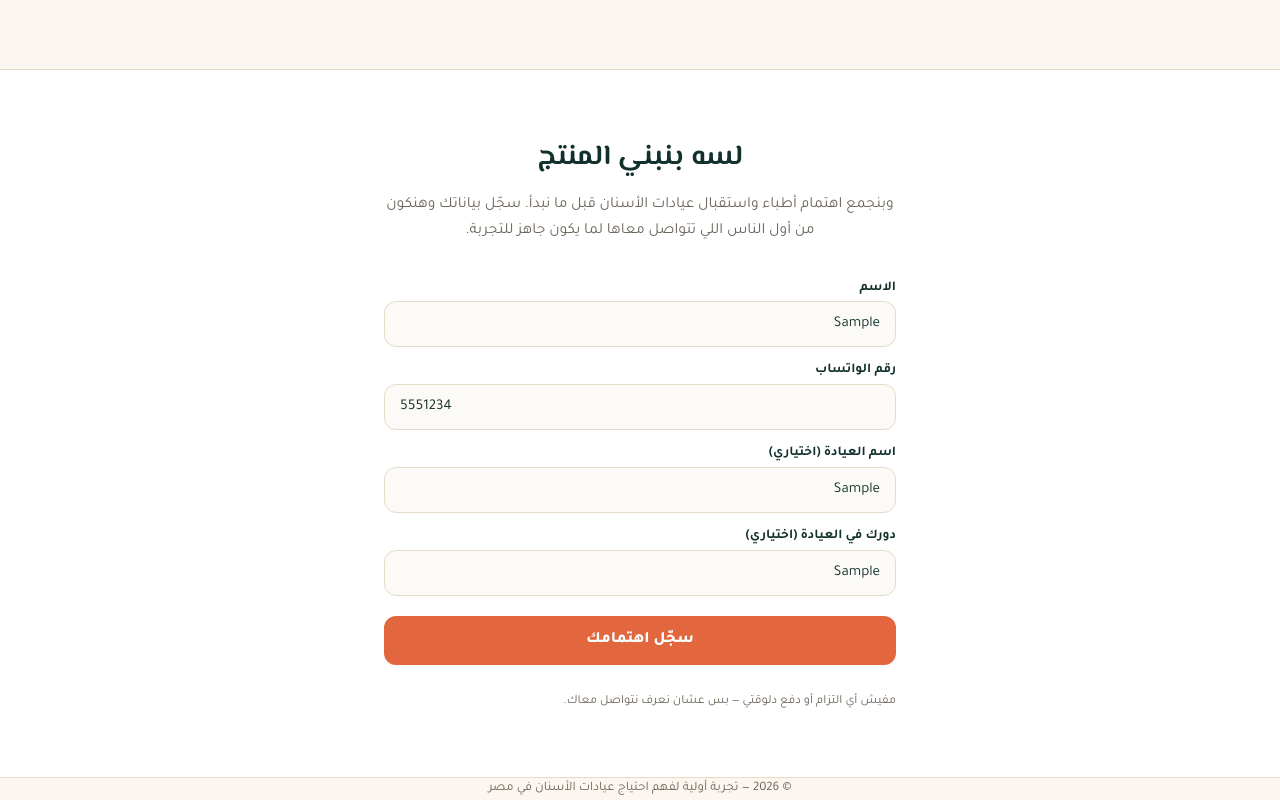
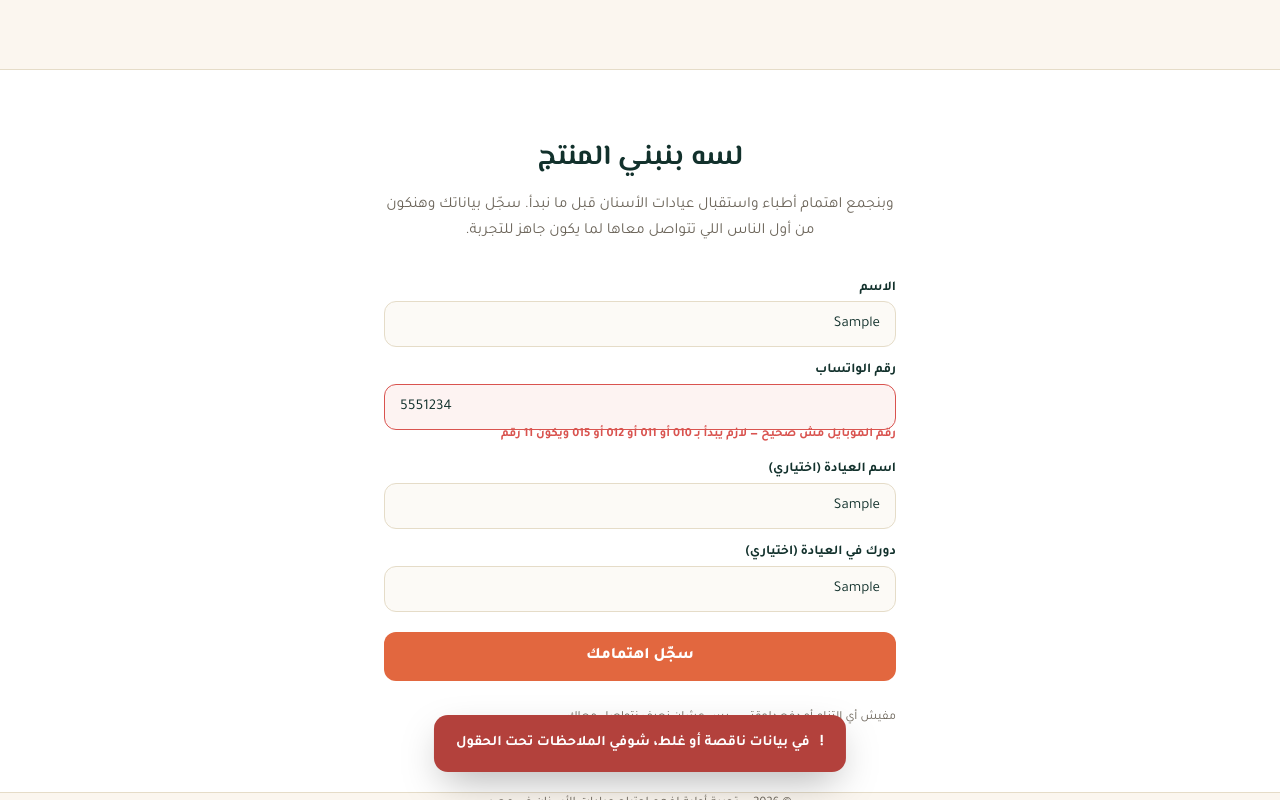
Before and after one commit to Hanan525-eng/dental-landing, a plain HTML site: page index.html in a window 1280 px wide. Both pictures are taken after typing "Sample", "5551234", "Sample", "Sample" into the empty fields and a click on the button "سجّل اهتمامك". Shown: the part 1264-2064 px from the top of the page. Drawn offline with Linux system fonts and the light colour scheme; no server answers.

Commit message:
update index html and lead.js

```diff
--- a/index.html
+++ b/index.html
@@ -382,6 +382,23 @@
       background: #fff;
     }
 
+    input.invalid {
+      border-color: #D9534F;
+      background: #FDF3F2;
+    }
+
+    .field-error {
+      display: none;
+      color: #D9534F;
+      font-size: 12.5px;
+      font-weight: 600;
+      margin-top: -6px;
+    }
+
+    .field-error.show {
+      display: block;
+    }
+
     .submit-btn {
       margin-top: 8px;
       background: var(--coral);
@@ -518,6 +535,45 @@
       margin-top: 16px;
     }
 
+    /* TOAST */
+    .toast {
+      position: fixed;
+      bottom: 28px;
+      left: 50%;
+      transform: translateX(-50%) translateY(20px);
+      background: var(--ink);
+      color: #fff;
+      padding: 15px 22px;
+      border-radius: 14px;
+      font-family: 'Tajawal', sans-serif;
+      font-size: 14.5px;
+      font-weight: 700;
+      display: flex;
+      align-items: center;
+      gap: 10px;
+      box-shadow: 0 15px 40px -10px rgba(0, 0, 0, .35);
+      opacity: 0;
+      pointer-events: none;
+      transition: opacity .25s ease, transform .25s ease;
+      z-index: 999;
+      max-width: 90vw;
+      text-align: center;
+    }
+
+    .toast.show {
+      opacity: 1;
+      transform: translateX(-50%) translateY(0);
+    }
+
+    .toast.error {
+      background: #B3413C;
+    }
+
+    .toast-icon {
+      font-size: 16px;
+      flex-shrink: 0;
+    }
+
     footer {
       padding: 36px 0;
       text-align: center;
@@ -647,14 +703,17 @@
       <p>وبنجمع اهتمام أطباء واستقبال عيادات الأسنان قبل ما نبدأ. سجّل بياناتك وهنكون من أول الناس اللي تتواصل معاها لما
         يكون جاهز للتجربة.</p>
 
-      <form id="leadForm">
+      <form id="leadForm" novalidate>
         <div>
           <label for="name">الاسم</label>
           <input type="text" id="name" required placeholder="اسمك بالكامل">
+          <div class="field-error" id="nameError">من فضلك اكتبي اسم مكوّن من حرفين على الأقل</div>
         </div>
         <div>
           <label for="phone">رقم الواتساب</label>
           <input type="tel" id="phone" required placeholder="01xxxxxxxxx">
+          <div class="field-error" id="phoneError">رقم الموبايل مش صحيح — لازم يبدأ بـ 010 أو 011 أو 012 أو 015 ويكون 11
+            رقم</div>
         </div>
         <div>
           <label for="clinic">اسم العيادة (اختياري)</label>
@@ -717,20 +776,101 @@
 
   <footer class="wrap">© 2026 — تجربة أولية لفهم احتياج عيادات الأسنان في مصر</footer>
 
+  <div class="toast" id="toast"><span class="toast-icon" id="toastIcon">✓</span><span id="toastMsg"></span></div>
+
   <script>
     const form = document.getElementById('leadForm');
     const successMsg = document.getElementById('successMsg');
+    const nameInput = document.getElementById('name');
+    const phoneInput = document.getElementById('phone');
+    const nameError = document.getElementById('nameError');
+    const phoneError = document.getElementById('phoneError');
+
+    // ---- Toast ----
+    let toastTimer = null;
+    function showToast(message, type = 'success') {
+      const toast = document.getElementById('toast');
+      const icon = document.getElementById('toastIcon');
+      document.getElementById('toastMsg').textContent = message;
+      icon.textContent = type === 'success' ? '✓' : '!';
+      toast.classList.toggle('error', type !== 'success');
+      toast.classList.add('show');
+      clearTimeout(toastTimer);
+      toastTimer = setTimeout(() => toast.classList.remove('show'), 3500);
+    }
+
+    // ---- Validation ----
+    function isValidEgyptPhone(raw) {
+      const cleaned = raw.replace(/[\s-]/g, '');
+      return /^(\+20|0020|20)?01[0125][0-9]{8}$/.test(cleaned);
+    }
+
+    function validateForm() {
+      let valid = true;
+
+      const name = nameInput.value.trim();
+      if (name.length < 2) {
+        nameInput.classList.add('invalid');
+        nameError.classList.add('show');
+        valid = false;
+      } else {
+        nameInput.classList.remove('invalid');
+        nameError.classList.remove('show');
+      }
+
+      const phone = phoneInput.value.trim();
+      if (!isValidEgyptPhone(phone)) {
+        phoneInput.classList.add('invalid');
+        phoneError.classList.add('show');
+        valid = false;
+      } else {
+        phoneInput.classList.remove('invalid');
+        phoneError.classList.remove('show');
+      }
+
+      return valid;
+    }
+
+    // إخفاء رسالة الخطأ أول ما المستخدم يبدأ يعدّل
+    nameInput.addEventListener('input', () => {
+      if (nameInput.value.trim().length >= 2) {
+        nameInput.classList.remove('invalid');
+        nameError.classList.remove('show');
+      }
+    });
+    phoneInput.addEventListener('input', () => {
+      if (isValidEgyptPhone(phoneInput.value.trim())) {
+        phoneInput.classList.remove('invalid');
+        phoneError.classList.remove('show');
+      }
+    });
+
+    function resetToForm() {
+      form.reset();
+      document.getElementById('surveyPanel').style.display = 'flex';
+      document.getElementById('surveyPanel').style.flexDirection = 'column';
+      document.getElementById('surveyThanks').style.display = 'none';
+      document.querySelectorAll('.chip.selected').forEach(c => c.classList.remove('selected'));
+      Object.keys(surveyAnswers).forEach(k => delete surveyAnswers[k]);
+      successMsg.style.display = 'none';
+      form.style.display = 'flex';
+    }
 
     form.addEventListener('submit', async (e) => {
       e.preventDefault();
+
+      if (!validateForm()) {
+        showToast('في بيانات ناقصة أو غلط، شوفي الملاحظات تحت الحقول', 'error');
+        return;
+      }
 
       const btn = form.querySelector('.submit-btn');
       btn.disabled = true;
       btn.textContent = 'جاري إرسال التسجيل...';
 
       const entry = {
-        name: document.getElementById('name').value.trim(),
-        phone: document.getElementById('phone').value.trim(),
+        name: nameInput.value.trim(),
+        phone: phoneInput.value.trim(),
         clinic: document.getElementById('clinic').value.trim(),
         role: document.getElementById('role').value.trim(),
         ts: new Date().toISOString()
@@ -743,18 +883,27 @@
           body: JSON.stringify(entry)
         });
 
+        if (response.status === 409) {
+          showToast('الرقم ده مسجّل عندنا بالفعل ✓', 'error');
+          btn.disabled = false;
+          btn.textContent = 'سجّل اهتمامك';
+          return;
+        }
+
         if (!response.ok) {
           throw new Error('Lead submission failed');
         }
 
+        showToast('تم التسجيل بنجاح ✓ هنتواصل معاك قريب');
         form.style.display = 'none';
         successMsg.style.display = 'block';
         lastEntry = entry;
       } catch (err) {
         console.error(err);
+        showToast('حصلت مشكلة أثناء التسجيل، حاولي تاني', 'error');
+      } finally {
         btn.disabled = false;
         btn.textContent = 'سجّل اهتمامك';
-        alert('حصلت مشكلة أثناء التسجيل. من فضلك حاول مرة أخرى.');
       }
     });
 
@@ -775,6 +924,7 @@
 
     document.getElementById('skipSurvey').addEventListener('click', () => {
       document.getElementById('surveyPanel').style.display = 'none';
+      setTimeout(resetToForm, 900);
     });
 
     document.getElementById('sendSurvey').addEventListener('click', async () => {
@@ -783,6 +933,7 @@
 
       if (Object.keys(surveyAnswers).length === 0) {
         panel.style.display = 'none';
+        setTimeout(resetToForm, 900);
         return;
       }
 
@@ -804,6 +955,7 @@
 
       panel.style.display = 'none';
       thanks.style.display = 'block';
+      setTimeout(resetToForm, 1800);
     });
 
   </script>
```
Also changed, not shown: api/lead.js (+38 -6 lines).
